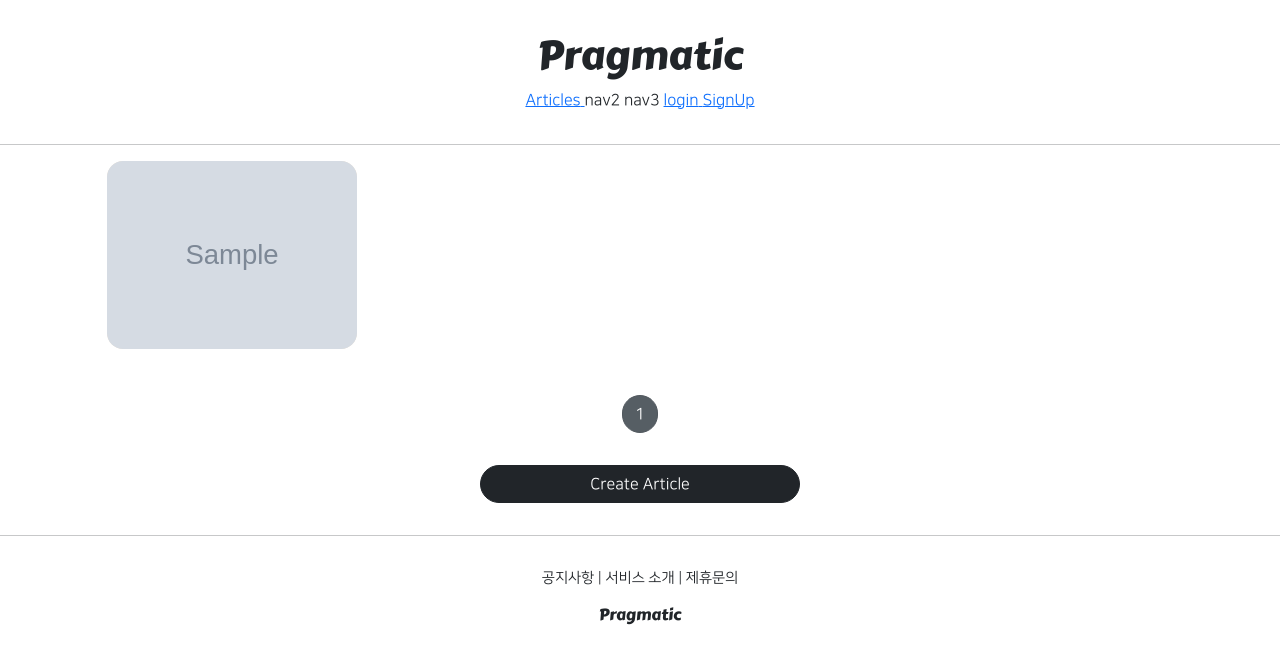
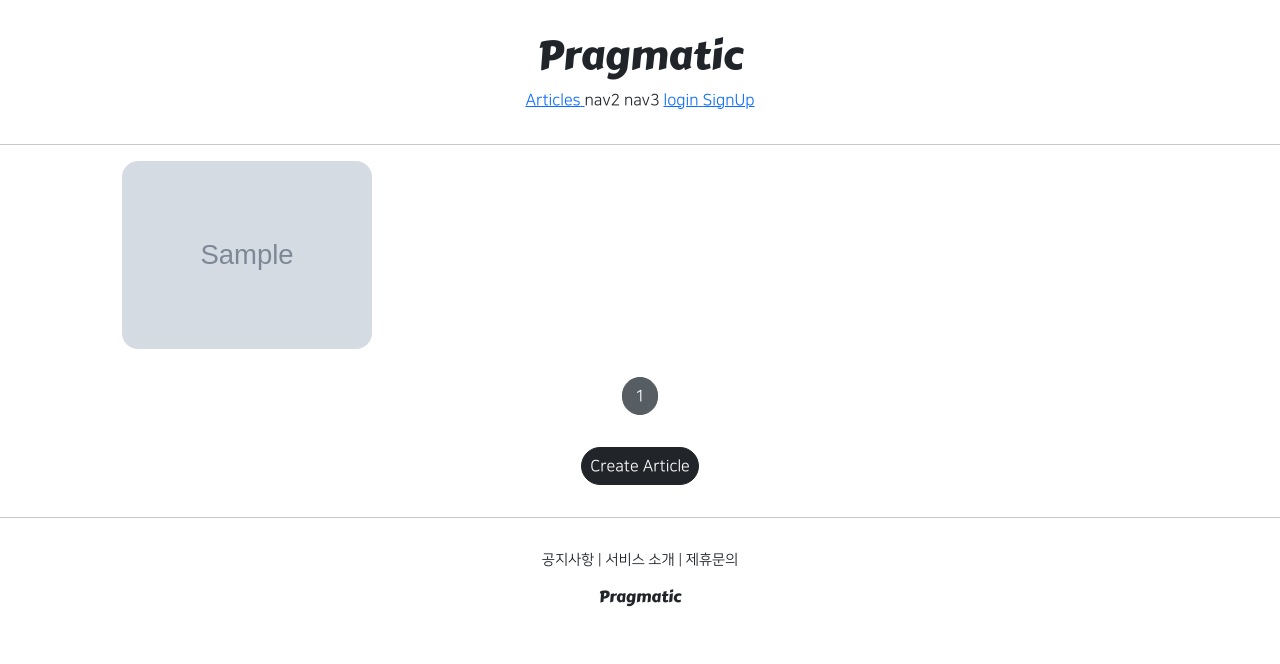
Before and after one commit to wngkfla01/example, a Django app: page /articles/list/ in a window 1280 px wide. Shown: the top 664 px of the page. Run offline with Django 3.2, Linux system fonts and the light colour scheme; tables that the repository leaves empty hold one stand-in row (values such as "Sample post"); grey boxes marked "Sample" are stand-in pictures; some libraries are stand-ins or nearby versions.

Commit message:
django course 39 commit

```diff
--- a/articleapp/templates/articleapp/list.html
+++ b/articleapp/templates/articleapp/list.html
@@ -4,9 +4,15 @@
 {% block content %}
 
 <style>
+    .container {
+        padding: 0;
+        margin: 0 auto;
+    }
+    .container a {
+        width: 45%;
+        max-width: 250px;
+    }
     .container div {
-      width: 250px;
-      background-color: antiquewhite;
       display: flex;
       justify-content: center;
       align-items: center;
@@ -17,6 +23,7 @@
     width: 100%;
     border-radius: 1rem;
     }
+
 
 </style>
 {% if article_list %}
@@ -36,7 +43,7 @@
 
 {% include 'snippets/pagination.html' with page_obj=page_obj %}
 <div style="text-align: center">
-    <a href="{% url 'articleapp:create' %}" class="btn btn-dark rounded-pill col-3 mt-3 mb-3">
+    <a href="{% url 'articleapp:create' %}" class="btn btn-dark rounded-pill mt-3 mb-3 px-2">
         Create Article
     </a>
 </div>
--- a/pragmatic/settings.py
+++ b/pragmatic/settings.py
@@ -40,7 +40,7 @@
 # SECURITY WARNING: don't run with debug turned on in production!
 DEBUG = True
 
-ALLOWED_HOSTS = []
+ALLOWED_HOSTS = ['*']
 
 
 # Application definition
--- a/static/base.css
+++ b/static/base.css
@@ -13,3 +13,9 @@
     text-align:center;
     margin: 2rem 0;
 }
+
+@media screen and (max-width:500px){
+    html {
+        font-size: 13px;
+    }
+}
--- a/static/js/magicgrid.js
+++ b/static/js/magicgrid.js
@@ -277,7 +277,7 @@
 let magicGrid = new MagicGrid({
   container: '.container',
   animate: true,
-  gutter: 30,
+  gutter: 12,
   static: true,
   useMin: true
 });
--- a/templates/head.html
+++ b/templates/head.html
@@ -1,6 +1,7 @@
 {% load static %}
 <head>
     <meta charset="UTF-8">
+    <meta name="viewport" content="width=device-width, initial-scale=1, shrink-to-fit=no">
     <title>Pragmatic</title>
     <!--  BOOTSTRAP LINK  -->
     <link href="https://cdn.jsdelivr.net/npm/bootstrap@5.0.0-beta1/dist/css/bootstrap.min.css"
```
Also changed, not shown: media/article/0ba0f4704ffa3c7ed3874a9d2483d627.jpg (added), media/article/0fca8f61b787c18d9308c07a374496e8.jpg (added), media/article/3b1cd01114bb989a5ff40a8889c30f2f.jpg (added), media/article/4e3236c9bf6e560f0b2aa53728b90321.jpg (added), media/article/4e3236c9bf6e560f0b2aa53728b90321_IRJNGx1.jpg (added), media/article/7f6152084cb64cb98f3ea48403b68a1e.jpg (added), media/article/8535b5015c1c8e08095891232ebe001a.jpg (added), media/article/86ecd97916024e4d001e1f27d8f8cbfe.jpg (added), media/article/8fa747e3ea8e34ec422378299e203893.jpg (added), media/article/dae941bbae9e09aa935e42ab9eed3efd.jpg (added), media/article/e802b292262fece1fe1dfa13a92495f5.jpg (added).
